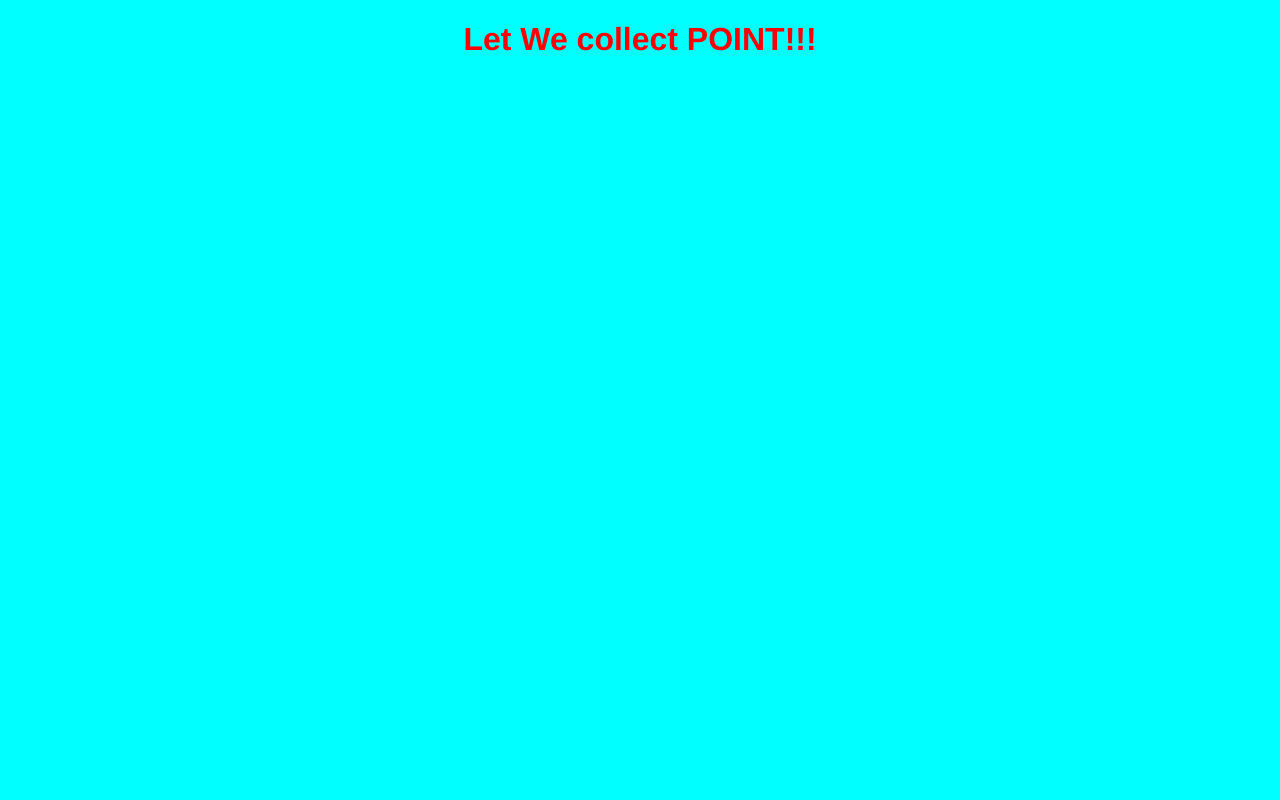
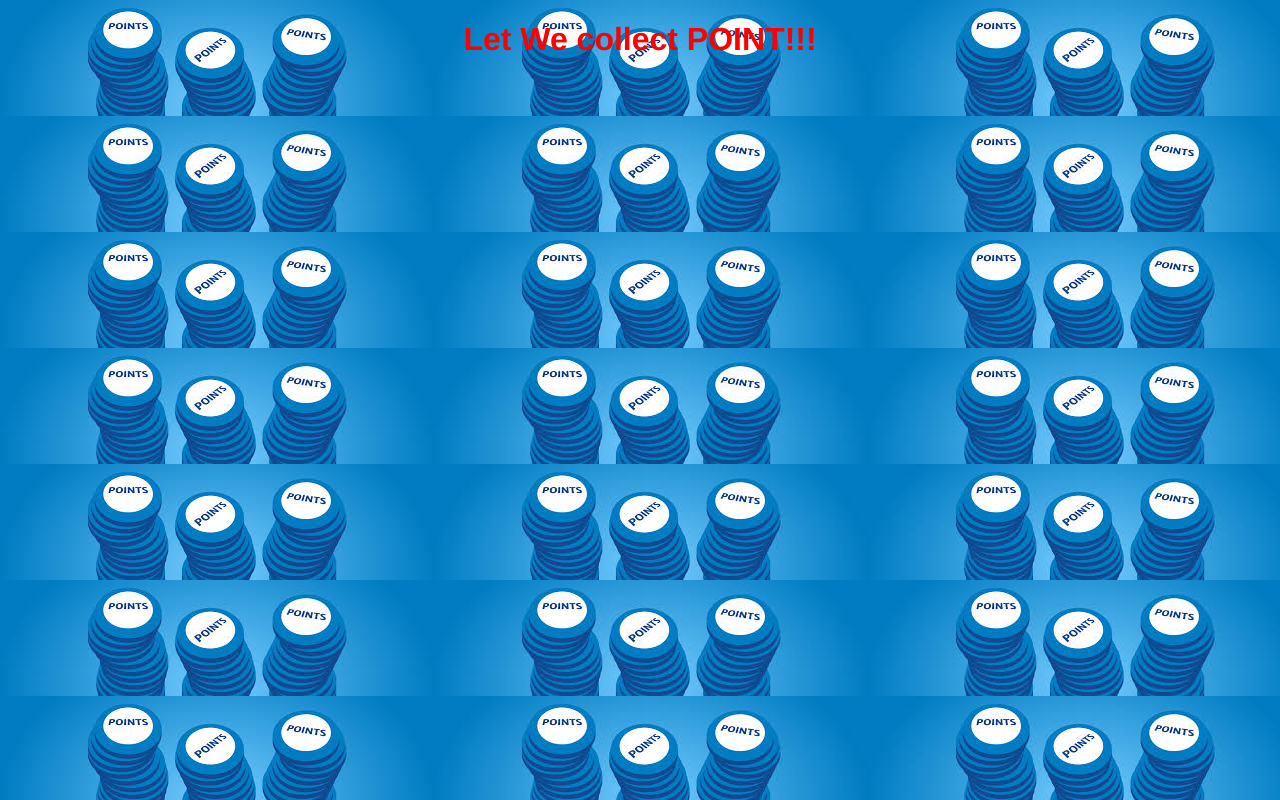
Before and after one commit to asdrtyuiogh218/point-system, a plain HTML site: page content.html in a window 1280 px wide. Drawn offline with Linux system fonts and the light colour scheme.

Commit message:
Update content.html

```diff
--- a/content.html
+++ b/content.html
@@ -6,7 +6,7 @@
     <title>Document</title>
     <style>
         body{
-            background-color: aqua;
+            background-image:url(images.jpeg);
 
         }
         .title{
```
